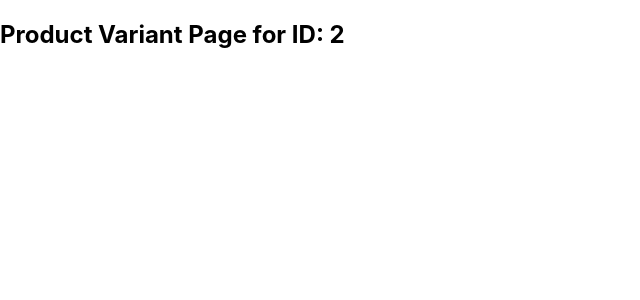
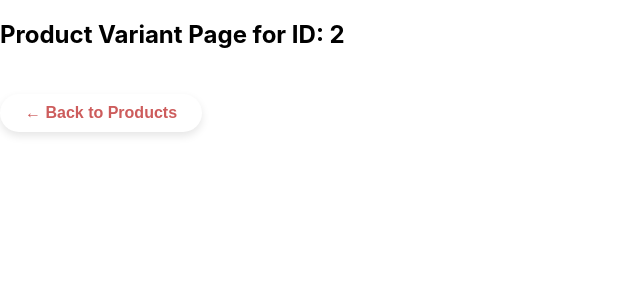
Before and after one commit to guri2323/weather-app, a React (Create React App) app: page /weather-app/products/2 in a window 1280 px wide. Shown: the top 300 px of the page, without its empty margins (0-640 px from the left). Built offline with nearby package versions, Linux system fonts and the light colour scheme.

Commit message:
added button to move to product page

```diff
--- a/src/components/ProductVariant/ProductVariant.css
+++ b/src/components/ProductVariant/ProductVariant.css
@@ -0,0 +1,25 @@
+.back-button {
+  display: inline-block;
+  margin-top: 25px;
+  padding: 10px 25px;
+  background: #fff;
+  color: indianred;
+  border: none;
+  border-radius: 30px;
+  font-size: 1rem;
+  font-weight: 600;
+  cursor: pointer;
+  transition: all 0.3s ease;
+  box-shadow: 0 4px 8px rgba(0, 0, 0, 0.1);
+}
+
+.back-button:hover {
+  background: #f8f8f8;
+  transform: translateY(-2px);
+  box-shadow: 0 6px 12px rgba(0, 0, 0, 0.15);
+}
+
+.back-button::before {
+  content: "← ";
+  font-weight: bold;
+}
--- a/src/components/ProductVariant/ProductVariant.tsx
+++ b/src/components/ProductVariant/ProductVariant.tsx
@@ -1,10 +1,16 @@
-import { useParams } from "react-router-dom";
+import { useParams, useNavigate } from "react-router-dom";
+import "./ProductVariant.css";
+
 export default function ProductVariant() {
   const { id } = useParams();
+  const navigate = useNavigate();
 
   return (
     <div>
       <h2>Product Variant Page for ID: {id}</h2>
+      <button className="back-button" onClick={() => navigate("/products")}>
+        Back to Products
+      </button>
     </div>
   );
 }
--- a/src/components/Weather/Weather.css
+++ b/src/components/Weather/Weather.css
@@ -8,3 +8,29 @@
   padding: 20px 15px;
   background: indianred;
 }
+
+.back-button {
+  display: inline-block;
+  margin-top: 25px;
+  padding: 10px 25px;
+  background: #fff;
+  color: indianred;
+  border: none;
+  border-radius: 30px;
+  font-size: 1rem;
+  font-weight: 600;
+  cursor: pointer;
+  transition: all 0.3s ease;
+  box-shadow: 0 4px 8px rgba(0, 0, 0, 0.1);
+}
+
+.back-button:hover {
+  background: #f8f8f8;
+  transform: translateY(-2px);
+  box-shadow: 0 6px 12px rgba(0, 0, 0, 0.15);
+}
+
+.back-button::before {
+  content: "← ";
+  font-weight: bold;
+}
--- a/src/components/Weather/Weather.tsx
+++ b/src/components/Weather/Weather.tsx
@@ -8,11 +8,13 @@ import { fetchWeatherData } from "../../utils";
 import WeatherDescription from "./WeatherDescription/WeatherDescription";
 import Temperature from "./Temperature/Temperature";
 import "./Weather.css";
+import { useNavigate } from "react-router-dom";
 
 const Weather = () => {
   const [search, setSearch] = useState<string>("");
   const [loading, setLoading] = useState<boolean>(false);
   const [weatherData, setWeatherData] = useState<Record<any, any>>();
+  const navigate = useNavigate();
 
   const handleSearch = useCallback(
     async () => fetchWeatherData(search, setWeatherData, setLoading),
@@ -41,6 +43,9 @@ const Weather = () => {
           <WeatherInfo weatherData={weatherData} />
         </div>
       )}
+      <button className="back-button" onClick={() => navigate("/products")}>
+        Back to Products
+      </button>
     </div>
   );
 };
```
